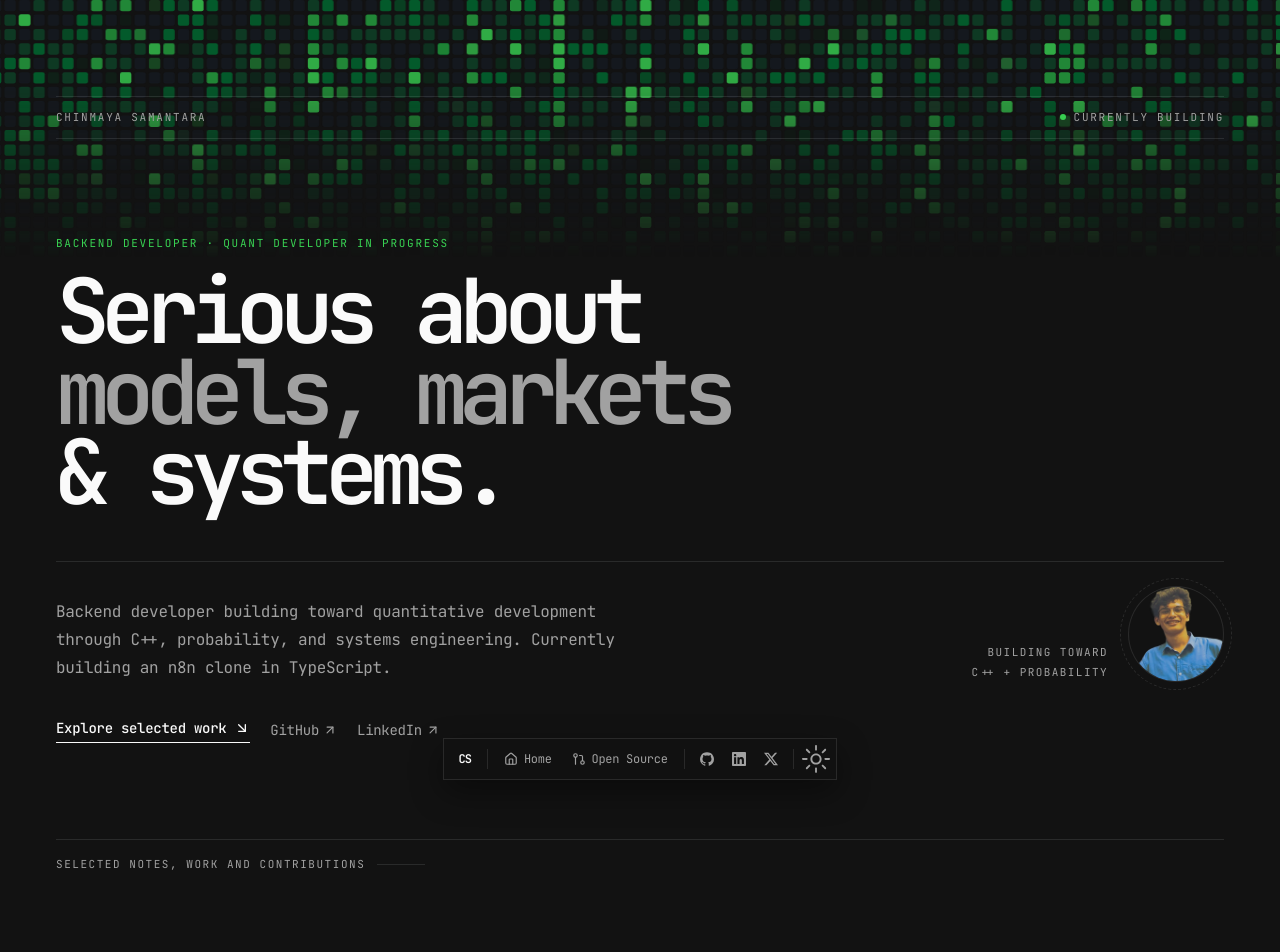
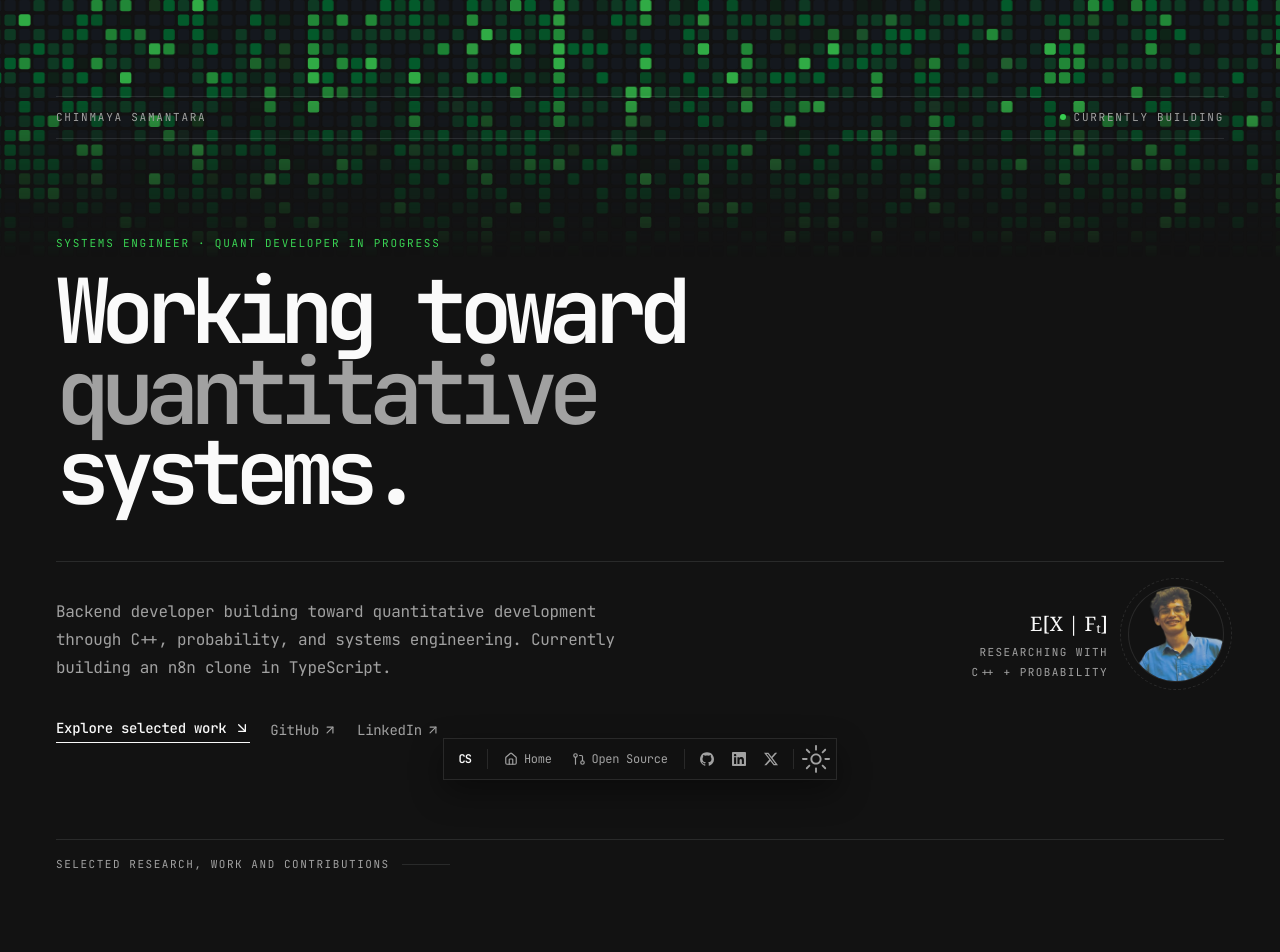
Before and after one commit to samchinmaya/portfolio, a Next.js app: page / in a window 1280 px wide. Shown: the top 952 px of the page. Built offline with nearby package versions, Linux system fonts and the light colour scheme; no server answers.

Commit message:
Add quant research hero direction

```diff
--- a/src/app/page.tsx
+++ b/src/app/page.tsx
@@ -38,11 +38,11 @@ export default async function Page() {
           <div className="py-16 sm:py-24">
             <div>
               <BlurFade delay={BLUR_FADE_DELAY}>
-                <p className="mb-5 text-[11px] uppercase tracking-[0.16em] text-emerald-700 dark:text-[#39d353]">Backend developer · Quant developer in progress</p>
+                <p className="mb-5 text-[11px] uppercase tracking-[0.16em] text-emerald-700 dark:text-[#39d353]">Systems engineer · Quant developer in progress</p>
                 <h1 className="max-w-6xl text-[clamp(3rem,7vw,6.5rem)] font-semibold leading-[0.9] tracking-[-0.1em]">
-                  Serious about<br />
-                  <span className="text-muted-foreground">models, markets</span><br />
-                  &amp; systems.
+                  Working toward<br />
+                  <span className="text-muted-foreground">quantitative</span><br />
+                  systems.
                 </h1>
               </BlurFade>
               <div className="mt-12 grid gap-8 border-t border-border pt-6 sm:grid-cols-[minmax(0,1fr)_auto] sm:items-end">
@@ -50,7 +50,10 @@ export default async function Page() {
                   <p className="text-pretty text-sm leading-7 text-muted-foreground sm:text-base">{DATA.description}</p>
                 </BlurFade>
                 <BlurFade delay={BLUR_FADE_DELAY * 3} className="flex shrink-0 items-end gap-5">
-                  <div className="text-right text-[11px] uppercase leading-5 tracking-[0.13em] text-muted-foreground">Building toward<br />C++ + probability</div>
+                  <div className="text-right text-[11px] uppercase leading-5 tracking-[0.13em] text-muted-foreground">
+                    <span className="mb-1 block font-serif text-xl normal-case tracking-normal text-foreground">E[X | Fₜ]</span>
+                    Researching with<br />C++ + probability
+                  </div>
                   <div className="relative">
                     <div className="absolute -inset-2 -z-10 rounded-full border border-dashed border-border" />
                     <Avatar className="size-20 rounded-full border border-border bg-background sm:size-24">
@@ -74,7 +77,7 @@ export default async function Page() {
             </div>
           </div>
           <div className="flex items-center gap-3 border-t border-border pt-4 text-[11px] uppercase tracking-[0.14em] text-muted-foreground">
-            <span>Selected notes, work and contributions</span><span className="h-px w-12 bg-border" />
+            <span>Selected research, work and contributions</span><span className="h-px w-12 bg-border" />
           </div>
         </div>
       </section>
```
